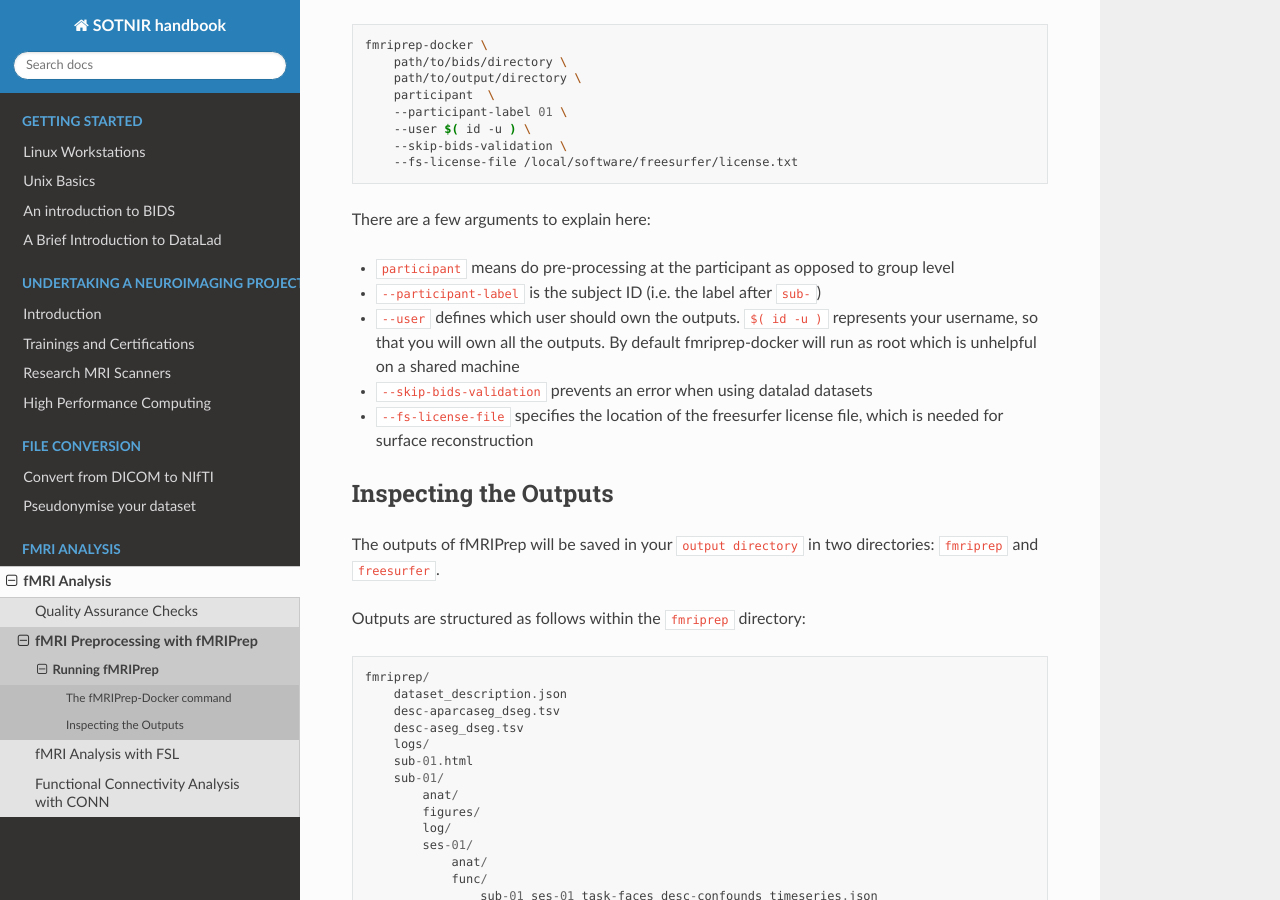
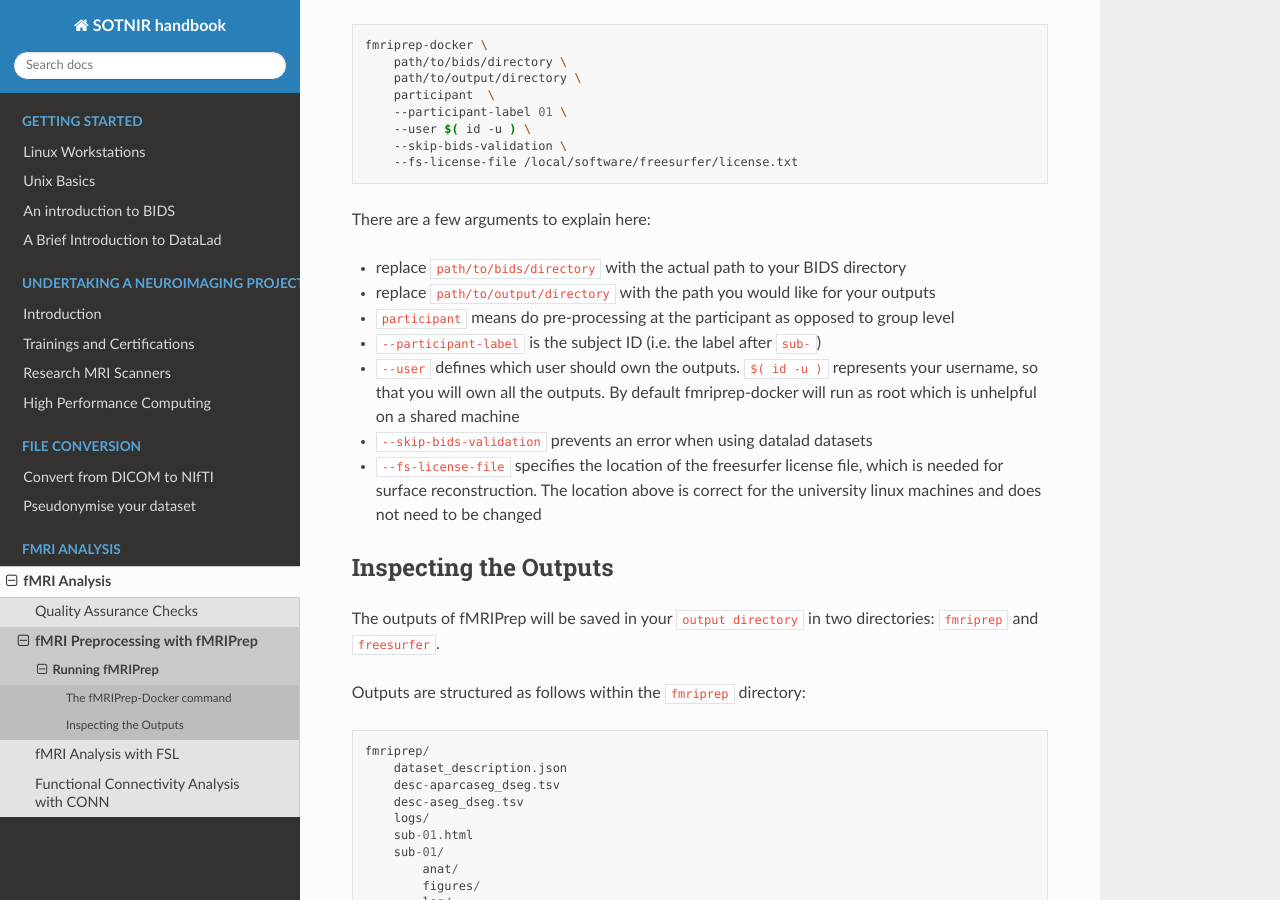
Before and after one commit to nhuneke/sotnir-handbook, a Sphinx documentation site: the page built from docs/fmri-analysis/fmriprep/running-fmriprep.rst, in a window 1280 px wide and 900 px high, scrolled down 833 px. Built offline with Sphinx 7.4.7 and the Read the Docs theme 2.0.0, drawn with Linux system fonts in a browser that asks for light colours; pages that are not in the unit, such as notebooks, are missing from menus.

Commit message:
Updates to argument explanation for fmriprep-docker

```diff
--- a/docs/fmri-analysis/fmriprep/running-fmriprep.rst
+++ b/docs/fmri-analysis/fmriprep/running-fmriprep.rst
@@ -48,11 +48,13 @@ most are not relevant. I suggest you use the following:
 
 There are a few arguments to explain here:
 
+- replace ``path/to/bids/directory`` with the actual path to your BIDS directory
+- replace ``path/to/output/directory`` with the path you would like for your outputs
 - ``participant`` means do pre-processing at the participant as opposed to group level
 - ``--participant-label`` is the subject ID (i.e. the label after ``sub-``)
 - ``--user`` defines which user should own the outputs. ``$( id -u )`` represents your username, so that you will own all the outputs. By default fmriprep-docker will run as root which is unhelpful on a shared machine
 - ``--skip-bids-validation`` prevents an error when using datalad datasets
-- ``--fs-license-file`` specifies the location of the freesurfer license file, which is needed for surface reconstruction
+- ``--fs-license-file`` specifies the location of the freesurfer license file, which is needed for surface reconstruction. The location above is correct for the university linux machines and does not need to be changed
 
 Inspecting the Outputs
 -------------------------
```
